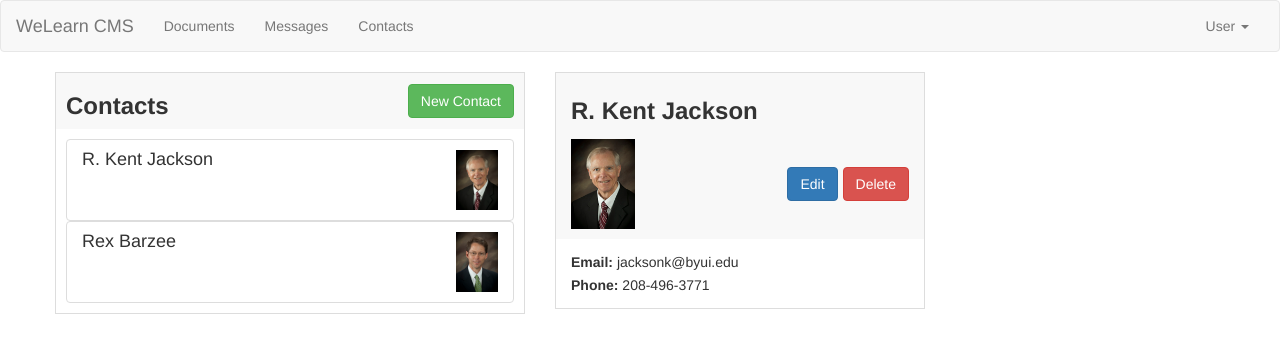
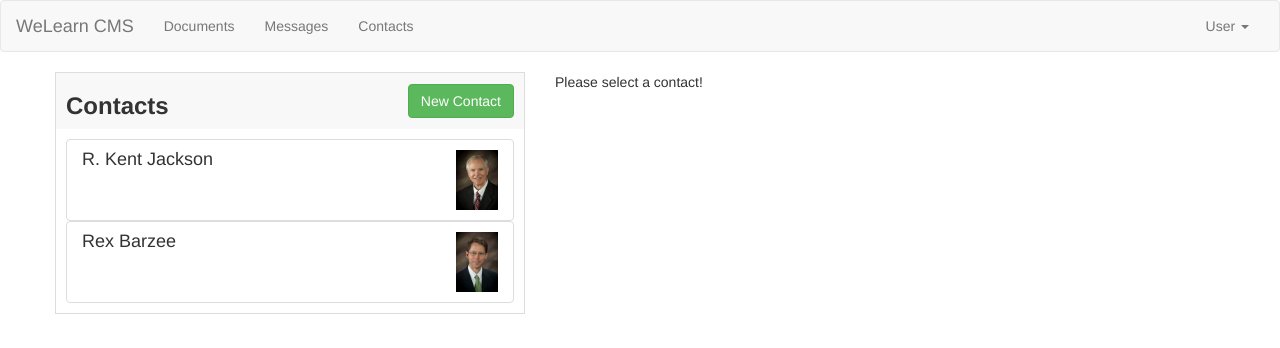
Before and after one commit to leonidasyopan/wdd-430-cms-project, an Angular app: page / in a window 1280 px wide. Shown: the top 348 px of the page. Built offline with nearby package versions, Linux system fonts and the light colour scheme.

Commit message:
WIP on handling data binding

```diff
--- a/src/app/contacts/contact-detail/contact-detail.component.ts
+++ b/src/app/contacts/contact-detail/contact-detail.component.ts
@@ -1,4 +1,4 @@
-import { Component, OnInit } from '@angular/core';
+import { Component, Input, OnInit } from '@angular/core';
 
 import { Contact } from '../contact.model'
 
@@ -8,14 +8,7 @@ import { Contact } from '../contact.model'
   styleUrls: ['./contact-detail.component.css']
 })
 export class ContactDetailComponent implements OnInit {
-  contact: Contact = new Contact(
-    "1",
-    "R. Kent Jackson",
-    "jacksonk@byui.edu",
-    "208-496-3771",
-    "assets/images/jacksonk.jpg",
-    null,
-  );
+  @Input() contact: Contact;
 
   constructor() { }
 
--- a/src/app/contacts/contact-list/contact-item/contact-item.component.html
+++ b/src/app/contacts/contact-list/contact-item/contact-item.component.html
@@ -1,6 +1,7 @@
 <a
-  href=""
+  href="#"
   class="list-group-item clearfix"
+  (click)="onSelected(); $event.preventDefault()"
 >
   <div class="pull-left">
     <h4 class="list-group-item-heading">{{ contact.name }}</h4>
--- a/src/app/contacts/contact-list/contact-item/contact-item.component.ts
+++ b/src/app/contacts/contact-list/contact-item/contact-item.component.ts
@@ -1,4 +1,4 @@
-import { Component, OnInit, Input } from '@angular/core';
+import { Component, OnInit, Input, Output, EventEmitter } from '@angular/core';
 
 import { Contact } from '../../contact.model'
 
@@ -9,10 +9,15 @@ import { Contact } from '../../contact.model'
 })
 export class ContactItemComponent implements OnInit {
   @Input() contact: Contact;
+  @Output() contactSelected = new EventEmitter<void>();
 
   constructor() { }
 
   ngOnInit(): void {
   }
 
+  onSelected() {
+    this.contactSelected.emit();
+  }
+
 }
--- a/src/app/contacts/contact-list/contact-list.component.html
+++ b/src/app/contacts/contact-list/contact-list.component.html
@@ -7,7 +7,9 @@
     <div class="col-xs-12">
       <cms-contact-item
         *ngFor="let contactEl of contacts"
-        [contact]="contactEl"></cms-contact-item>
+        [contact]="contactEl"
+        (selectedContactEvent)="onContactSelected(contactEl)"
+        ></cms-contact-item>
     </div>
   </div>
 </section>
--- a/src/app/contacts/contact-list/contact-list.component.ts
+++ b/src/app/contacts/contact-list/contact-list.component.ts
@@ -1,4 +1,4 @@
-import { Component, OnInit } from '@angular/core';
+import { Component, EventEmitter, OnInit, Output } from '@angular/core';
 
 import { Contact } from '../contact.model'
 
@@ -8,6 +8,8 @@ import { Contact } from '../contact.model'
   styleUrls: ['./contact-list.component.css']
 })
 export class ContactListComponent implements OnInit {
+  @Output() selectedContactEvent = new EventEmitter<Contact>();
+
   contacts: Contact[] = [
     new Contact(
       "1",
@@ -32,4 +34,8 @@ export class ContactListComponent implements OnInit {
   ngOnInit(): void {
   }
 
+  onContactSelected(contact: Contact) {
+    this.selectedContactEvent.emit(contact)
+  }
+
 }
--- a/src/app/contacts/contacts.component.html
+++ b/src/app/contacts/contacts.component.html
@@ -1,8 +1,14 @@
 <div class="row">
   <div class="col-md-5">
-    <cms-contact-list></cms-contact-list>
+    <cms-contact-list
+    (selectedContactEvent)="selectedContactEvent = $event"></cms-contact-list>
   </div>
   <div class="col-md-4">
-    <cms-contact-detail></cms-contact-detail>
+    <cms-contact-detail
+      *ngIf="selectedContactEvent; else infoText"
+      [contact]="selectedContactEvent"></cms-contact-detail>
+      <ng-template #infoText>
+        <p>Please select a contact!</p>
+      </ng-template>
   </div>
 </div>
--- a/src/app/contacts/contacts.component.ts
+++ b/src/app/contacts/contacts.component.ts
@@ -1,4 +1,6 @@
 import { Component, OnInit } from '@angular/core';
+
+import { Contact } from './contact.model'
 
 @Component({
   selector: 'cms-contacts',
@@ -6,6 +8,7 @@ import { Component, OnInit } from '@angular/core';
   styleUrls: ['./contacts.component.css']
 })
 export class ContactsComponent implements OnInit {
+  selectedContactEvent: Contact;
 
   constructor() { }
 
```
